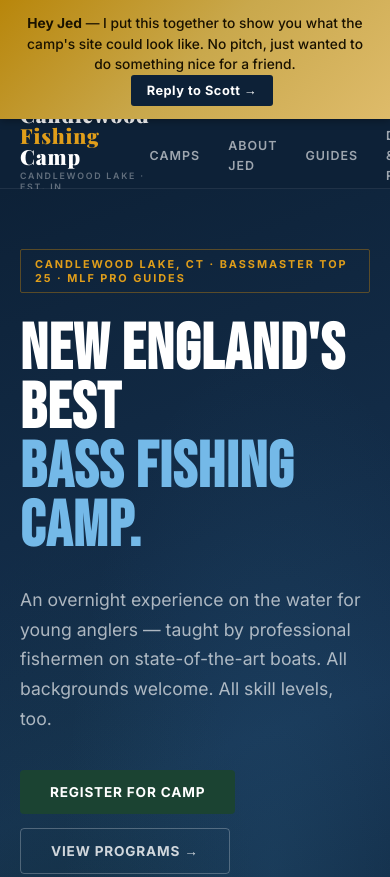
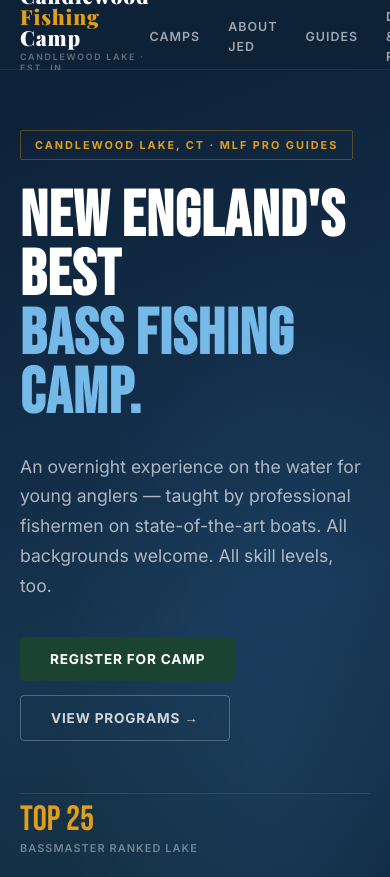
Before and after one commit to parfourio/candlewood-demo, a website: page index.html in a window 390 px wide. Shown: the top 877 px of the page. Drawn offline with nearby package versions, Linux system fonts and the light colour scheme.

Commit message:
Remove banner, tighten mobile badge

```diff
--- a/index.html
+++ b/index.html
@@ -794,12 +794,6 @@
 </head>
 <body>
 
-  <!-- OUTREACH BANNER -->
-  <div class="outreach-banner">
-    <strong>Hey Jed</strong> — I put this together to show you what the camp's site could look like. No pitch, just wanted to do something nice for a friend.
-    <a href="mailto:scott@parfour.io" class="reply-btn">Reply to Scott →</a>
-  </div>
-
   <!-- NAV -->
   <nav>
     <div class="logo-wrap">
@@ -822,7 +816,7 @@
     <div class="hero-water-overlay"></div>
     <div class="hero-bg-text">BASS</div>
     <div class="hero-inner">
-      <div class="hero-badge">Candlewood Lake, CT · Bassmaster Top 25 · MLF Pro Guides</div>
+      <div class="hero-badge">Candlewood Lake, CT · MLF Pro Guides</div>
       <h1>New England's Best<br/><em>Bass Fishing Camp.</em></h1>
       <p class="hero-sub">An overnight experience on the water for young anglers — taught by professional fishermen on state-of-the-art boats. All backgrounds welcome. All skill levels, too.</p>
       <div class="hero-actions">
```
